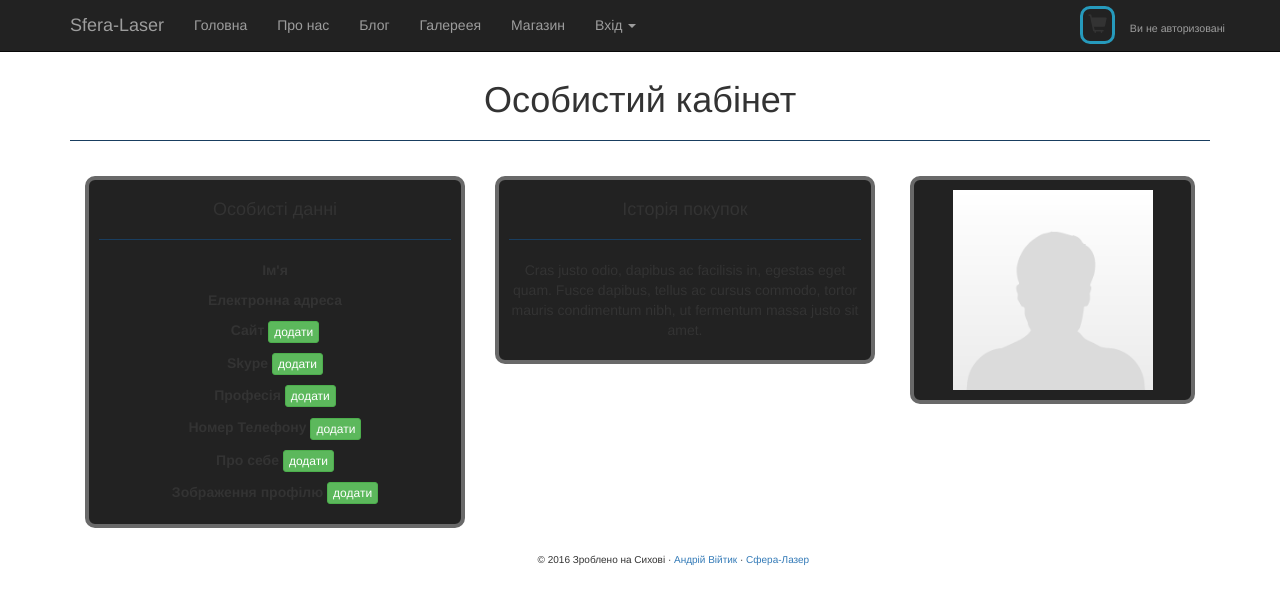
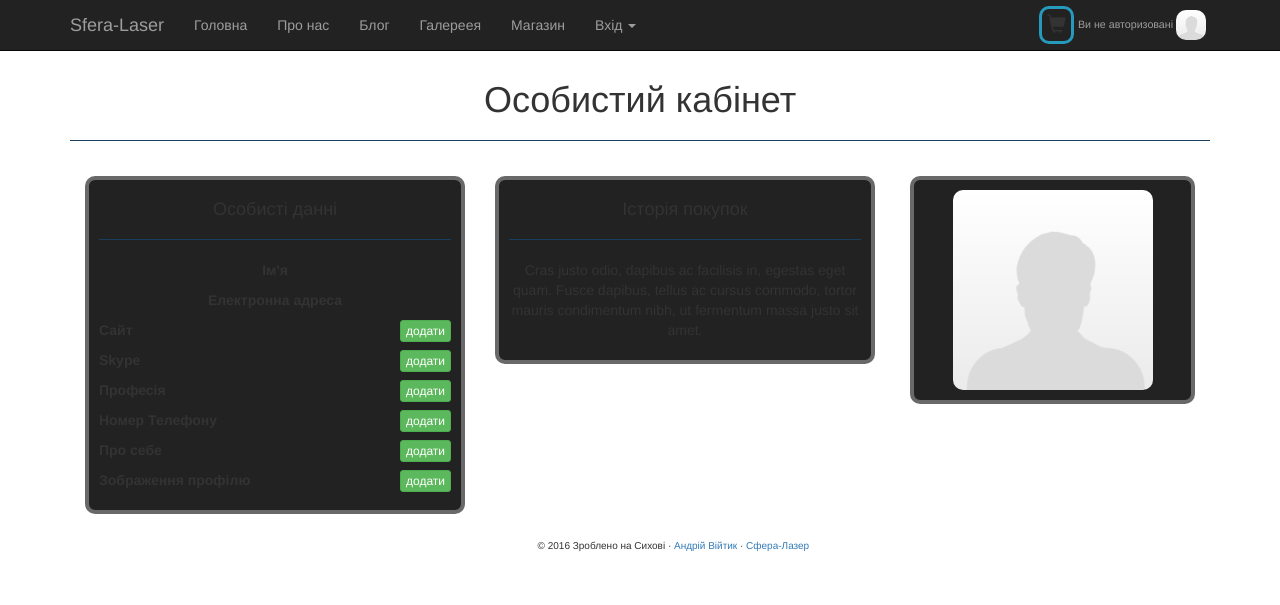
Before and after one commit to mushroom2/laserSite, a Django app: page /shop/cabinet/ in a window 1280 px wide. Shown: the top 605 px of the page. Run offline with Django 3.2, Linux system fonts and the light colour scheme; parts of the project's set-up code (start-up, migrations or seed data) failed here and were passed over; some libraries are stand-ins or nearby versions.

Commit message:
better forms and user pic in header

```diff
--- a/blog/static/blog/style.css
+++ b/blog/static/blog/style.css
@@ -288,3 +288,16 @@ border-radius: 10px;
     text-align: center;
     margin: 15px;
 }
+#userdata {
+    text-align: left;
+}
+#userdatabutoon{
+    text-align: right;
+}
+
+#userpic{
+    border-radius: 10px;
+}
+#usermoveup{
+margin: 4px;
+}
--- a/magaz/templates/magaz/base.html
+++ b/magaz/templates/magaz/base.html
@@ -85,7 +85,9 @@ $('body,html').animate({scrollTop:0},800);
         <div id="navbar" class="collapse navbar-collapse">
              <div class="nav pull-right" id="nav_log">
             {% if user.is_authenticated %}
-                 <div class="navbar-text navbar-right">Ви увійшли, як  <strong>{% firstof user.get_short_name user.get_username %}</strong></div>
+                 <div class="navbar-text navbar-right" id="usermoveup">Ви увійшли, як  <strong>{% firstof user.get_short_name user.get_username %}</strong>
+                 <img src="{{ user.avataruser.avatar.url }}" width="30" id="userpic">
+                 </div>
 
                 {% with total_items=cart|length %}
                 {% if cart|length > 0 %}
@@ -102,7 +104,9 @@ $('body,html').animate({scrollTop:0},800);
                 {% endif %}
                 {% endwith %}
             {% else %}
-                <div class="navbar-text navbar-right">Ви не авторизовані</div>
+                <div class="navbar-text navbar-right" id="usermoveup">Ви не авторизовані
+                <img src="{% static 'blog/default_user.png' %}" width="30" id="userpic">
+                </div>
                 {% with total_items=cart|length %}
                 {% if cart|length > 0 %}
                     <div id="carthead" class="nav pull-right">
@@ -156,17 +160,11 @@ $('body,html').animate({scrollTop:0},800);
       </div>
     </nav>
 
-
     <div class="container main-content">
-
-
-
     {% autoescape off %}
         {% block content %}
         {% endblock %}
     {% endautoescape %}
-
-
 
     </div><!-- /.container -->
 
--- a/magaz/templates/magaz/cabinet.html
+++ b/magaz/templates/magaz/cabinet.html
@@ -15,13 +15,14 @@
      <hr>
     <p><strong> Ім'я  </strong> {{ user.username }}</p>
     <p><strong> Електронна адреса  </strong>{{ user.email }}</p>
+     <div id="userdata">
     <p><strong> Сайт </strong> {{ user.siteuser.site }}
         {% if user.siteuser.site %}
-            <button class="btn btn-primary btn-xs" data-toggle="modal" data-target="#myModal">
+            <button class="btn btn-primary btn-xs pull-right" data-toggle="modal" data-target="#myModal" id="userdatabutoon">
                 змінити
             </button>
         {% else %}
-            <button class="btn btn-success btn-xs" data-toggle="modal" data-target="#myModal">
+            <button class="btn btn-success btn-xs pull-right" data-toggle="modal" data-target="#myModal" id="userdatabutoon">
                 додати
             </button>
         {% endif %}
@@ -51,11 +52,11 @@
 
     <p><strong> Skype </strong> {{ user.skypeuser.skype }}
         {% if user.skypeuser.skype %}
-            <button class="btn btn-primary btn-xs" data-toggle="modal" data-target="#myModal1">
+            <button class="btn btn-primary btn-xs pull-right" data-toggle="modal" data-target="#myModal1">
                 змінити
             </button>
         {% else %}
-            <button class="btn btn-success btn-xs" data-toggle="modal" data-target="#myModal1">
+            <button class="btn btn-success btn-xs pull-right" data-toggle="modal" data-target="#myModal1">
                 додати
             </button>
         {% endif %}
@@ -84,11 +85,11 @@
 
     <p><strong> Професія </strong> {{ user.professionaluser.profession }}
         {% if user.professionaluser.profession %}
-            <button class="btn btn-primary btn-xs" data-toggle="modal" data-target="#myModal2">
+            <button class="btn btn-primary btn-xs pull-right" data-toggle="modal" data-target="#myModal2">
                 змінити
             </button>
         {% else %}
-            <button class="btn btn-success btn-xs" data-toggle="modal" data-target="#myModal2">
+            <button class="btn btn-success btn-xs pull-right" data-toggle="modal" data-target="#myModal2">
                 додати
             </button>
         {% endif %}
@@ -117,11 +118,11 @@
 
     <p><strong> Номер Телефону </strong> {{ user.numbuser.numb }}
         {% if user.numbuser.numb %}
-            <button class="btn btn-primary btn-xs" data-toggle="modal" data-target="#myModal3">
+            <button class="btn btn-primary btn-xs pull-right" data-toggle="modal" data-target="#myModal3">
                 змінити
             </button>
         {% else %}
-            <button class="btn btn-success btn-xs" data-toggle="modal" data-target="#myModal3">
+            <button class="btn btn-success btn-xs pull-right" data-toggle="modal" data-target="#myModal3">
                 додати
             </button>
         {% endif %}
@@ -150,11 +151,11 @@
 
     <p><strong> Про себе </strong> {{ user.aboutuser.about }}
         {% if user.aboutuser.about %}
-            <button class="btn btn-primary btn-xs" data-toggle="modal" data-target="#myModal4">
+            <button class="btn btn-primary btn-xs pull-right" data-toggle="modal" data-target="#myModal4">
                 змінити
             </button>
         {% else %}
-            <button class="btn btn-success btn-xs" data-toggle="modal" data-target="#myModal4">
+            <button class="btn btn-success btn-xs pull-right" data-toggle="modal" data-target="#myModal4">
                 додати
             </button>
         {% endif %}
@@ -181,11 +182,11 @@
 </div>
       <p><strong> Зображення профілю </strong>
         {% if user.avataruser.avatar %}
-            <button class="btn btn-primary btn-xs" data-toggle="modal" data-target="#myModal5">
+            <button class="btn btn-primary btn-xs pull-right" data-toggle="modal" data-target="#myModal5">
                 змінити
             </button>
         {% else %}
-            <button class="btn btn-success btn-xs" data-toggle="modal" data-target="#myModal5">
+            <button class="btn btn-success btn-xs pull-right" data-toggle="modal" data-target="#myModal5">
                 додати
             </button>
         {% endif %}
@@ -211,6 +212,7 @@
   </div>
 </div>
      </div>
+     </div>
 
      <div id="kabinetform" class="col-md-4">
      <h4>Історія покупок</h4>
@@ -220,9 +222,9 @@
     <div class="col-md-3 pull-right" id="kabinetform">
 
         {% if user.avataruser.avatar %}
-            <img src="{{ user.avataruser.avatar.url }}" width="200">
+            <img src="{{ user.avataruser.avatar.url }}" width="200" id="userpic">
         {% else %}
-            <img src="{% static 'blog/default_user.png' %}" width="200">
+            <img src="{% static 'blog/default_user.png' %}" width="200" id="userpic">
         {% endif %}
     </div>
     <div class="row"></div>
```
